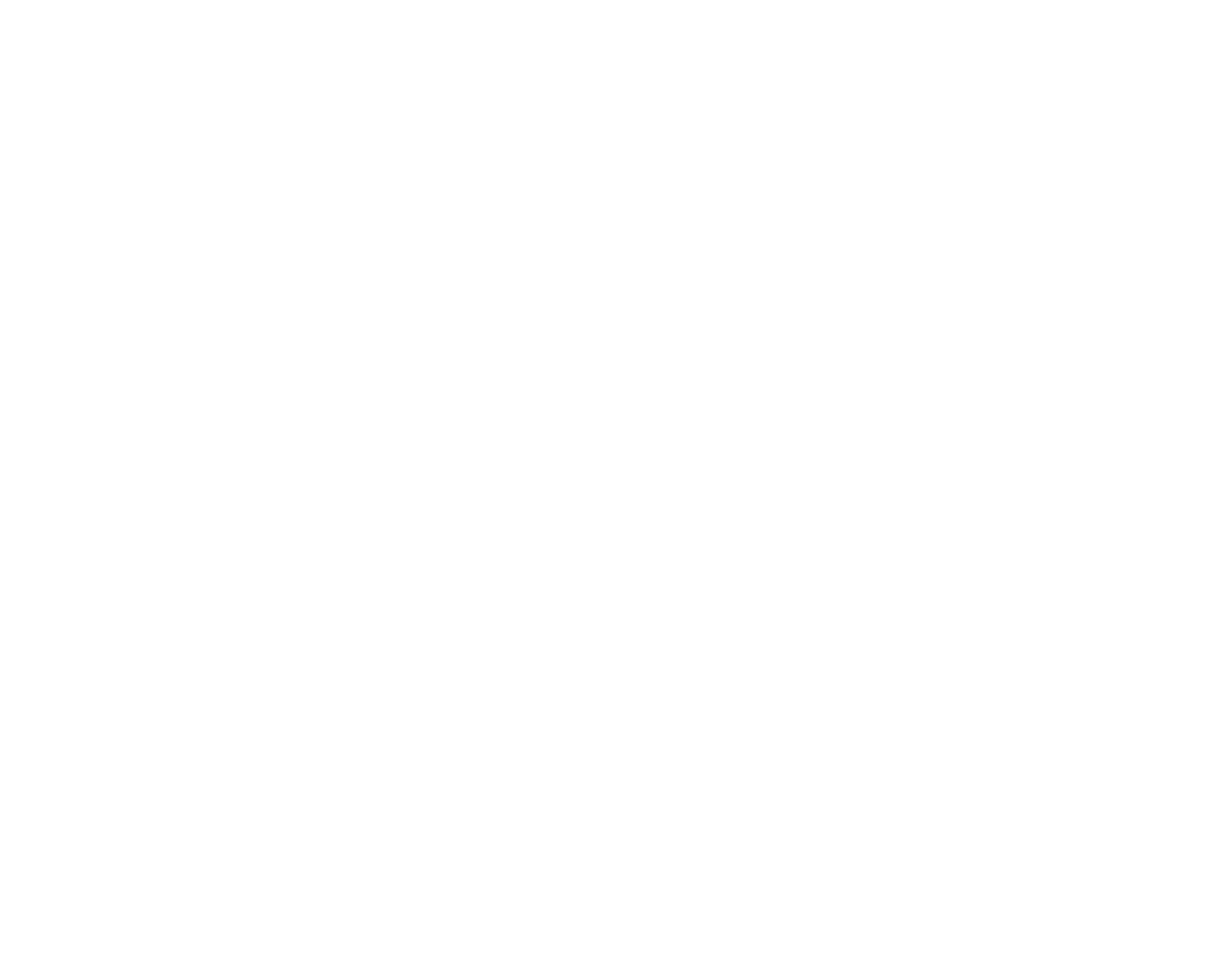
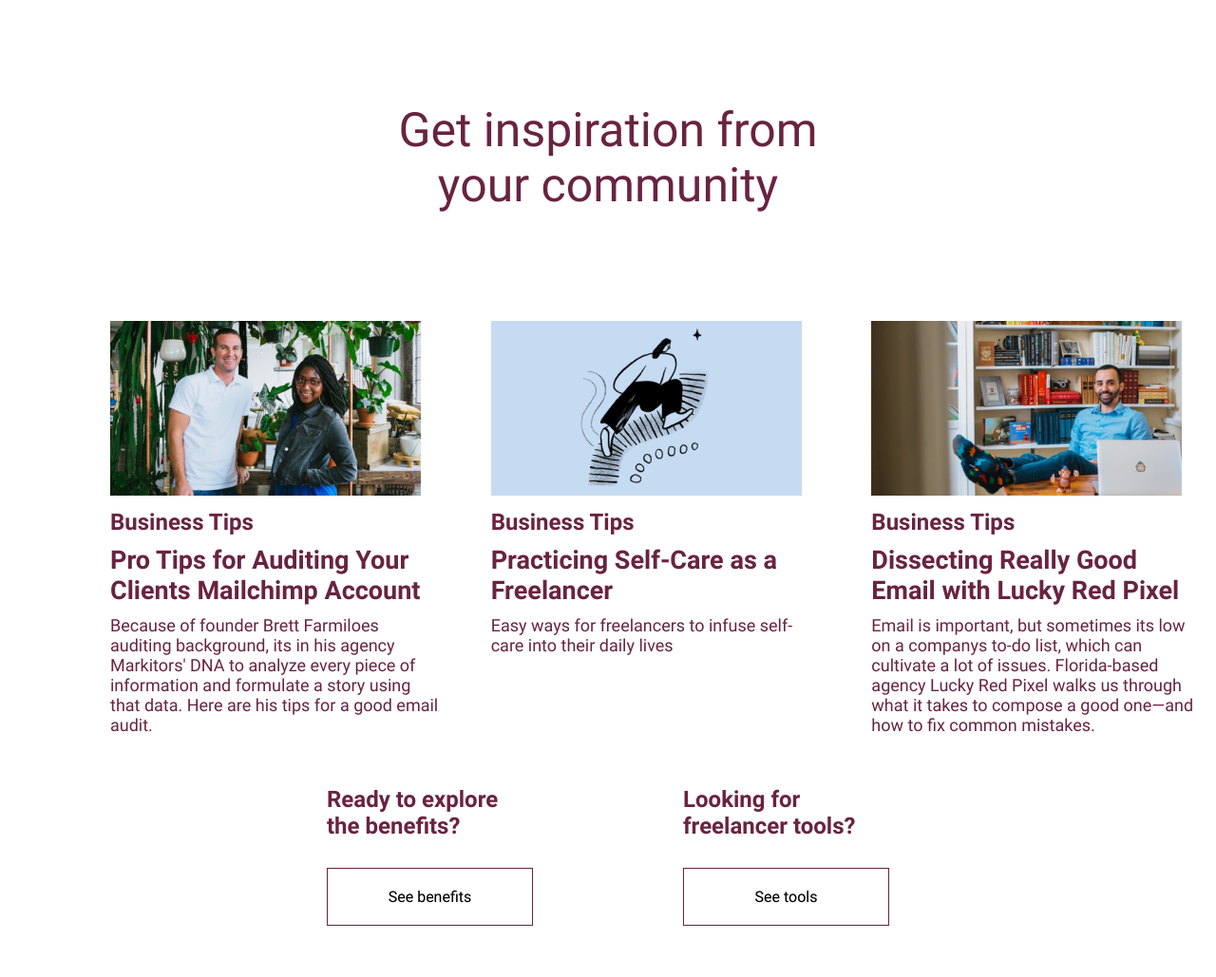
Before and after one commit to salimbek23/Fork-1800, a plain HTML site: page index.html in a window 1280 px wide. Shown: the whole page at 95% size. Before the commit the page ends 800 px from the top, so only its background shows below. Drawn offline with Linux system fonts and the light colour scheme.

Commit message:
community finish

```diff
--- a/css/style.css
+++ b/css/style.css
@@ -1,23 +1,26 @@
 @import url(./fonts.css);
 
 
-:root{
+:root {
     --font-primary: 'Roboto';
 }
 
-*{
+* {
     margin: 0;
     padding: 0;
     box-sizing: border-box;
     font-family: var(--font-primary);
 }
-a{
+
+a {
     text-decoration: none;
 }
-ul{
+
+ul {
     list-style: none;
 }
-.container{
+
+.container {
     max-width: 1376px;
     width: 100%;
     margin: 0 auto;
@@ -74,8 +77,94 @@ ul{
 
 /* community start */
 
+.community__cards {
+    display: flex;
+    padding-left: 104px;
+    column-gap: 50px;
+    padding-top: 114px;
+}
 
+.community__title {
+    max-width: 457px;
+    width: 100%;
+    color: #692340;
+    font-weight: 400;
+    font-size: 50px;
+    text-align: center;
+}
 
+.community__content {
+    display: flex;
+    flex-direction: column;
+    justify-content: center;
+    align-items: center;
+    padding-top: 108px;
+}
+
+.community__card-title {
+    max-width: 152px;
+    width: 100%;
+    color: #692340;
+    font-weight: 700;
+    font-size: 24px;
+    padding-top: 10px;
+}
+
+.community__card-text {
+    max-width: 354px;
+    width: 100%;
+    color: #692340;
+    font-weight: 700;
+    font-size: 27px;
+    padding-top: 10px;
+}
+
+.community__card-texts {
+    max-width: 385px;
+    width: 100%;
+    color: #692340;
+    font-weight: 400;
+    font-size: 18px;
+    padding-top: 10px;
+}
+
+.community__card {
+    display: flex;
+    flex-direction: column;
+}
+
+.community__desc-cards {
+    display: flex;
+    justify-content: space-between;
+    padding: 54px 332px;
+}
+
+.community__desc-card-title {
+    max-width: 217px;
+    width: 100%;
+    color: #692340;
+    font-weight: 700;
+    font-size: 24px;
+}
+
+.community__desc-card {
+    display: flex;
+    flex-direction: column;
+    row-gap: 30px;
+}
+
+.community__desc-card-span {
+    border: 1px solid #692340;
+    filter: drop-shadow(0px 0px 0px rgba(105, 35, 64, 0.4));
+    border-radius: 0px;
+    padding: 20px 40px;
+    text-align: center;
+    transition: .5s;
+}
+.community__desc-card-span:hover {
+    background: #466;
+    color: #ffffff;
+}
 
 /* community end */
 
--- a/index.html
+++ b/index.html
@@ -52,7 +52,53 @@
 
         <section class="community">
             <div class="container">
-
+                <div class="community__content">
+                    <h2 class="community__title">Get inspiration from your community</h2>
+                </div>
+                <div class="community__cards">
+                    <div class="community__card">
+                        <div class="community__card-img">
+                            <img src="./img/community/image 2.png" alt="" class="community__card-image">
+                        </div>
+                        <div class="community__card-titles">
+                            <h4 class="community__card-title">Business Tips</h4>
+                            <h3 class="community__card-text">Pro Tips for Auditing Your Clients Mailchimp Account</h3>
+                            <p class="community__card-texts">Because of founder Brett Farmiloes auditing background, its in his agency Markitors' DNA to analyze every piece of information and formulate a story using that data. Here are his tips for a good email audit.</p>
+                        </div>
+                    </div>
+                    <div class="community__card">
+                        <div class="community__card-img">
+                            <img src="./img/community/image 3.png" alt="" class="community__card-image">
+                        </div>
+                        <div class="community__card-titles">
+                            <h4 class="community__card-title">Business Tips</h4>
+                            <h3 class="community__card-text">Practicing Self-Care as a Freelancer</h3>
+                            <p class="community__card-texts">Easy ways for freelancers to infuse self-care into their daily lives
+                            </p>
+                        </div>
+                    </div>
+                    <div class="community__card">
+                        <div class="community__card-img">
+                            <img src="./img/community/image 4.png" alt="" class="community__card-image">
+                        </div>
+                        <div class="community__card-titles">
+                            <h4 class="community__card-title">Business Tips</h4>
+                            <h3 class="community__card-text">Dissecting Really Good Email with Lucky Red Pixel</h3>
+                            <p class="community__card-texts">Email is important, but sometimes its low on a companys to-do list, which can cultivate a lot of issues. Florida-based agency Lucky Red Pixel walks us through what it takes to compose a good one—and how to fix common mistakes.
+                            </p>
+                        </div>
+                    </div>
+                </div>
+                <div class="community__desc-cards">
+                    <div class="community__desc-card">
+                        <h3 class="community__desc-card-title">Ready to explore the benefits?</h3>
+                        <span class="community__desc-card-span">See benefits</span>
+                    </div>
+                    <div class="community__desc-card">
+                        <h3 class="community__desc-card-title">Looking for freelancer tools?</h3>
+                        <span class="community__desc-card-span">See tools</span>
+                    </div>
+                </div>
             </div>
         </section>
 
```
